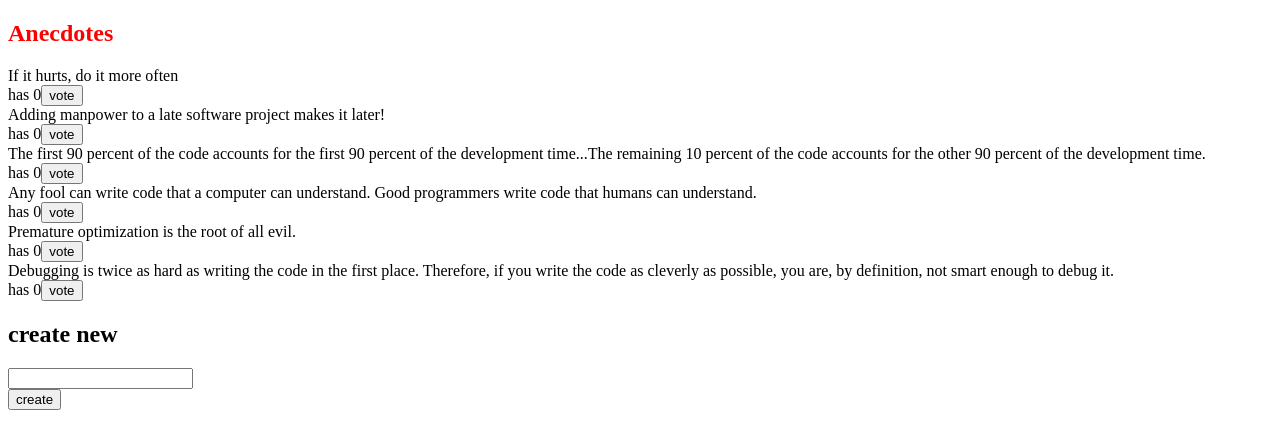
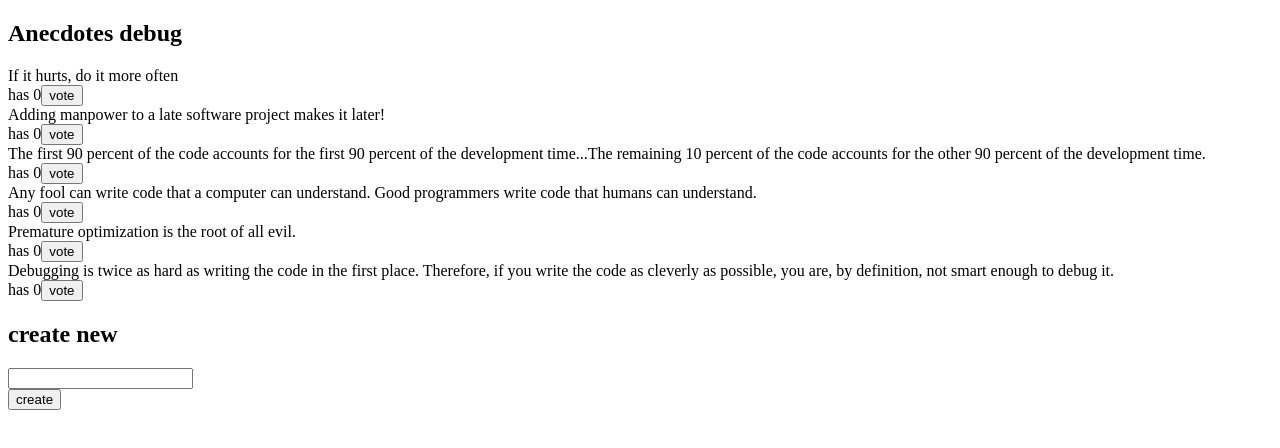
Before and after one commit to marmor32/redux-anecdotes-main, a React (Create React App) app: page / in a window 1280 px wide. Shown: the top 448 px of the page. Built offline with nearby package versions, Linux system fonts and the light colour scheme.

Commit message:
state debug

```diff
--- a/src/App.js
+++ b/src/App.js
@@ -1,22 +1,24 @@
 import React from 'react'
 import { useSelector, useDispatch } from 'react-redux'
 import { voteAction } from './reducers/anecdoteReducer'
+import { useState } from 'react'
 
 const App = () => {
   const anecdotes = useSelector(state => state)
   const dispatch = useDispatch()
 
-  let debug = { color : 'red' }
+  const [debug, setDebug] = useState('debug')
+
 
   const vote = (id) => {
     console.log('vote', id)
     dispatch(voteAction(id))
-    debug = { color : 'blue' }
+    setDebug('vote')
   }
 
   return (
     <div>
-      <h2 style={debug}>Anecdotes</h2>
+      <h2>Anecdotes {debug}</h2>
       {anecdotes.map(anecdote =>
         <div key={anecdote.id}>
           <div>
```
